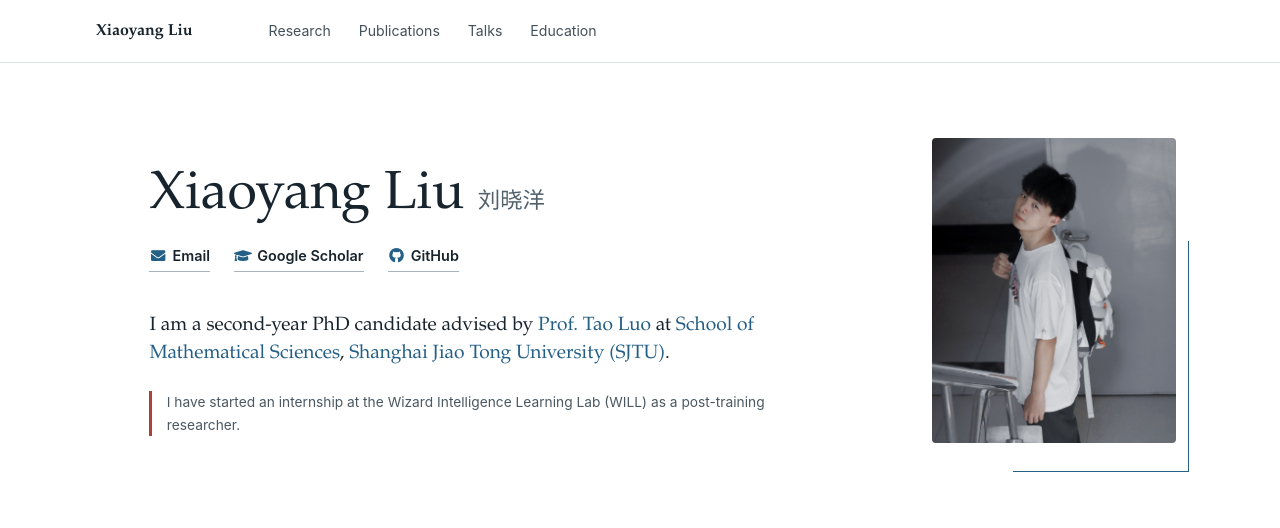
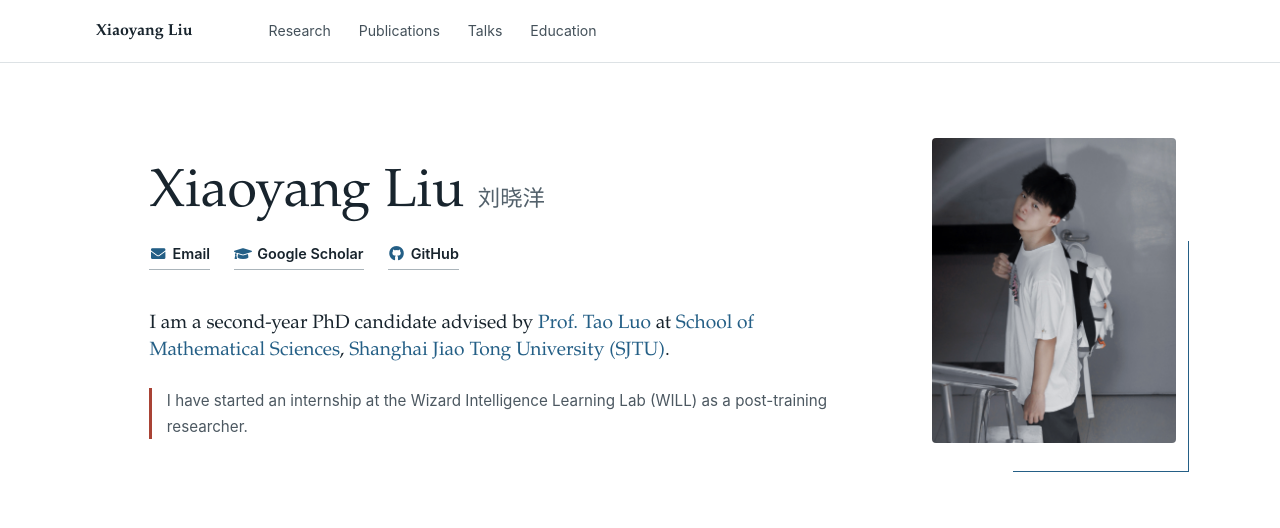
Before and after one commit to XiaoyangLiu-sjtu/XiaoyangLiu-sjtu.github.io, a Jekyll site: the page built from _pages/about.md, in a window 1280 px wide. Shown: the top 528 px of the page. Built offline with Jekyll 4.4.1, drawn with Linux system fonts in a browser that asks for light colours; some of the changed text lies outside the part shown.

Commit message:
Refine profile and biography layout

```diff
--- a/assets/css/main.scss
+++ b/assets/css/main.scss
@@ -227,7 +227,7 @@ a {
   margin: 1.45rem 0 0;
   padding-left: 0.9rem;
   color: #4c5861;
-  font-size: 0.86rem;
+  font-size: 0.95rem;
   border-left: 3px solid $accent-red;
 }
 
@@ -437,6 +437,12 @@ a {
   border-top: 1px solid $rule;
 }
 
+#education {
+  width: max-content;
+  max-width: 100%;
+  justify-self: end;
+}
+
 .home-section--compact {
   display: block;
   padding: 4.5rem 0;
@@ -605,6 +611,12 @@ a {
     gap: 0;
   }
 
+  #education {
+    width: auto;
+    max-width: none;
+    justify-self: stretch;
+  }
+
   .home-section--compact + .home-section--compact {
     border-top: 1px solid $rule;
   }
```
Also changed, not shown: _pages/about.md (+1 -1 lines).
